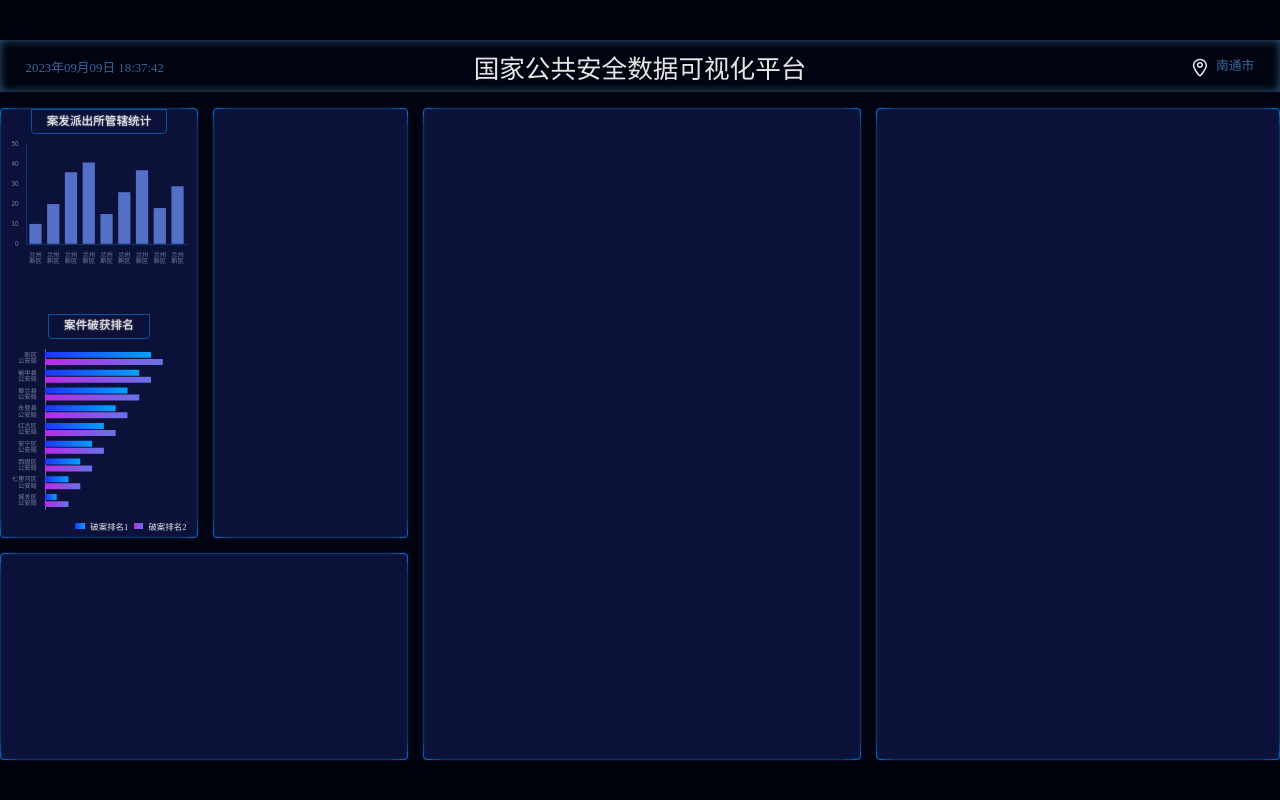
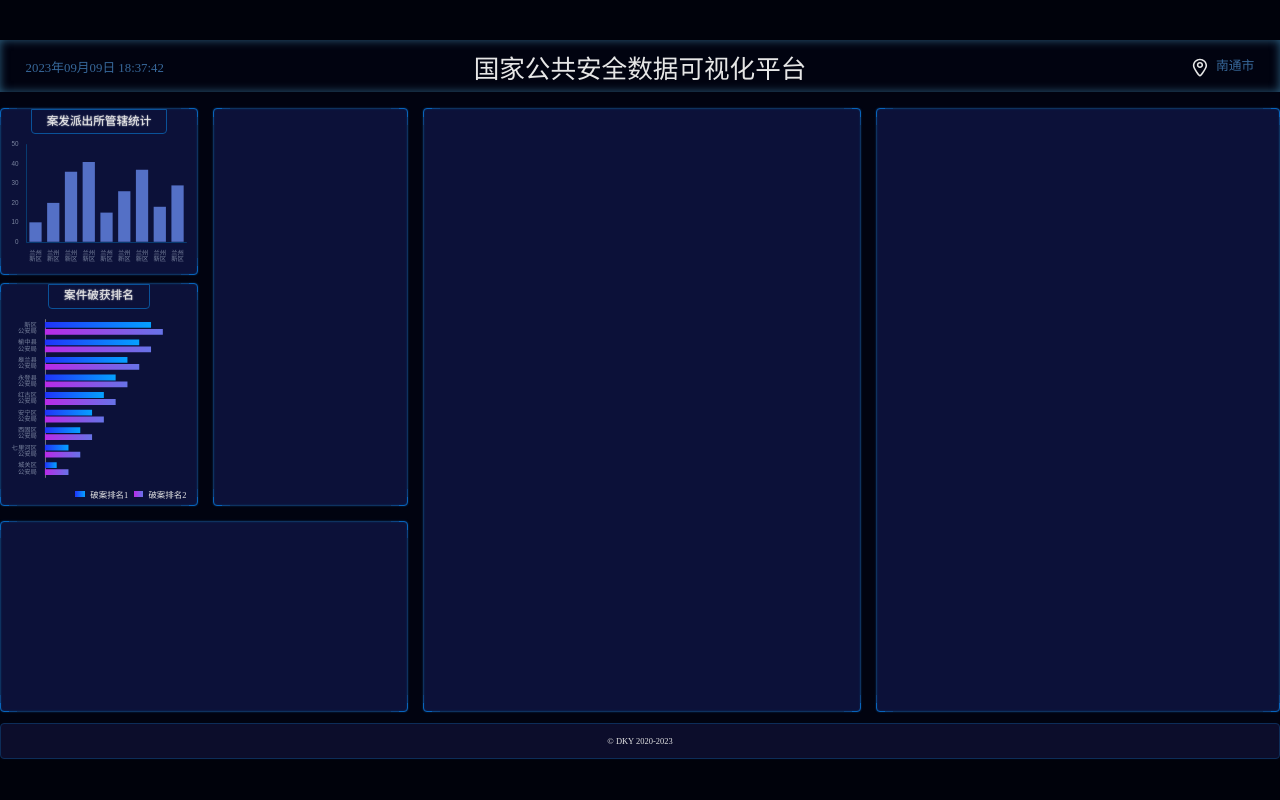
Before and after one commit to Dengky00/big-screen, a React (Vite) app: page / in a window 1280 px wide. Built offline with nearby package versions, Linux system fonts and the light colour scheme.

Commit message:
添加footer

```diff
--- a/src/components/Chart-1.tsx
+++ b/src/components/Chart-1.tsx
@@ -54,7 +54,7 @@ export const Chart1 = () => {
   }, []);
 
   return (
-    <div className="管辖统计">
+    <div className="bordered 管辖统计">
       <h2>案发派出所管辖统计</h2>
       <div ref={divRef} className="chart"></div>
     </div>
--- a/src/components/Chart-2.tsx
+++ b/src/components/Chart-2.tsx
@@ -79,7 +79,7 @@ export const Chart2 = () => {
   }, []);
 
   return (
-    <div className="破获排名">
+    <div className="bordered 破获排名">
       <h2>案件破获排名</h2>
       <div ref={divRef} className="chart" />
       <div className="legend">
--- a/src/pages/home.scss
+++ b/src/pages/home.scss
@@ -55,7 +55,7 @@
       text-align: center;
     }
 
-    > .bordered {
+    .bordered {
       border: 1px solid #0764bc;
       border-radius: 4px;
       position: relative;
@@ -83,7 +83,8 @@
       flex-direction: column;
       justify-content: space-between;
 
-      > .管辖统计 {
+      > .管辖统计,
+      .破获排名 {
         height: px(315);
         display: flex;
         flex-direction: column;
@@ -106,23 +107,7 @@
 
       .破获排名 {
         height: px(423);
-        display: flex;
-        flex-direction: column;
-        align-items: center;
-        h2 {
-          flex-shrink: 0;
-          border: 1px solid #0a5299;
-          border-bottom-left-radius: 4px;
-          border-bottom-right-radius: 4px;
-          font-size: px(22);
-          line-height: px(24);
-          padding: px(10) px(28);
-          text-shadow: 0 0 px(3) white;
-        }
-        .chart {
-          flex: 1;
-          width: 100%;
-        }
+
         .legend {
           display: flex;
           align-items: center;
@@ -163,4 +148,15 @@
       grid-area: box5;
     }
   }
+
+  > footer {
+    height: px(68);
+    border: 1px solid #0d2d59;
+    margin: px(20) 0 1px;
+    border-radius: 4px;
+    background: #0c0d2b;
+    display: flex;
+    align-items: center;
+    justify-content: center;
+  }
 }
--- a/src/pages/home.tsx
+++ b/src/pages/home.tsx
@@ -36,7 +36,7 @@ export const Home = () => {
         </div>
       </header>
       <main>
-        <section className="bordered section1">
+        <section className="section1">
           <Chart1 />
           <Chart2 />
         </section>
@@ -45,6 +45,7 @@ export const Home = () => {
         <section className="bordered section4"></section>
         <section className="bordered section5"></section>
       </main>
+      <footer>&copy; DKY 2020-{currentTime.getFullYear()}</footer>
     </div>
   );
 };
```
Also changed, not shown: src/assets/background.jpg (added).
